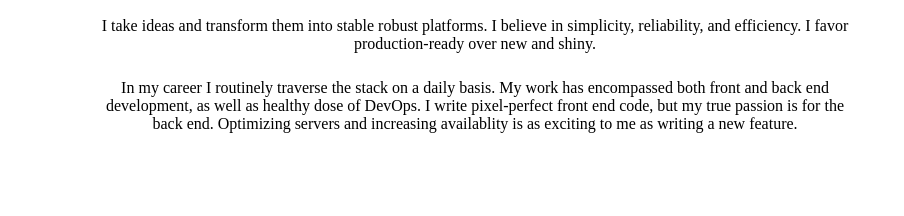
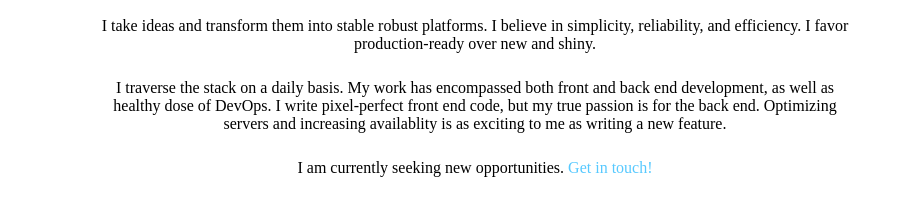
Before and after one commit to cdelauder/homepage, a plain HTML site: page index.html in a window 1280 px wide. Shown: the part 130-346 px from the top of the page, 93-997 px from the left. Drawn offline with nearby package versions, Linux system fonts and the light colour scheme.

Commit message:
add email link

```diff
--- a/index.html
+++ b/index.html
@@ -19,7 +19,8 @@
   </div>
   <div class="content about">
     <p class="summary">I take ideas and transform them into stable robust platforms. I believe in simplicity, reliability, and efficiency. I favor production-ready over new and shiny.</p>
-    <p class="summary">In my career I routinely traverse the stack on a daily basis. My work has encompassed both front and back end development, as well as healthy dose of DevOps. I write pixel-perfect front end code, but my true passion is for the back end. Optimizing servers and increasing availablity is as exciting to me as writing a new feature.</p>
+    <p class="summary">I traverse the stack on a daily basis. My work has encompassed both front and back end development, as well as healthy dose of DevOps. I write pixel-perfect front end code, but my true passion is for the back end. Optimizing servers and increasing availablity is as exciting to me as writing a new feature.</p>
+    <p class="summary">I am currently seeking new opportunities. <a href="mailto:cdelauder@gmail.com" target="blank" class="email-link">Get in touch!</a></p>
   </div>
   <div class="content experience hidden">
     <div class="company-header">
--- a/style.css
+++ b/style.css
@@ -56,6 +56,11 @@ body {
   padding: 5px 50px;
 }
 
+.email-link {
+  text-decoration: none;
+  color: #57C9FF;
+}
+
 .experience {
   text-align: left;
 }
```
